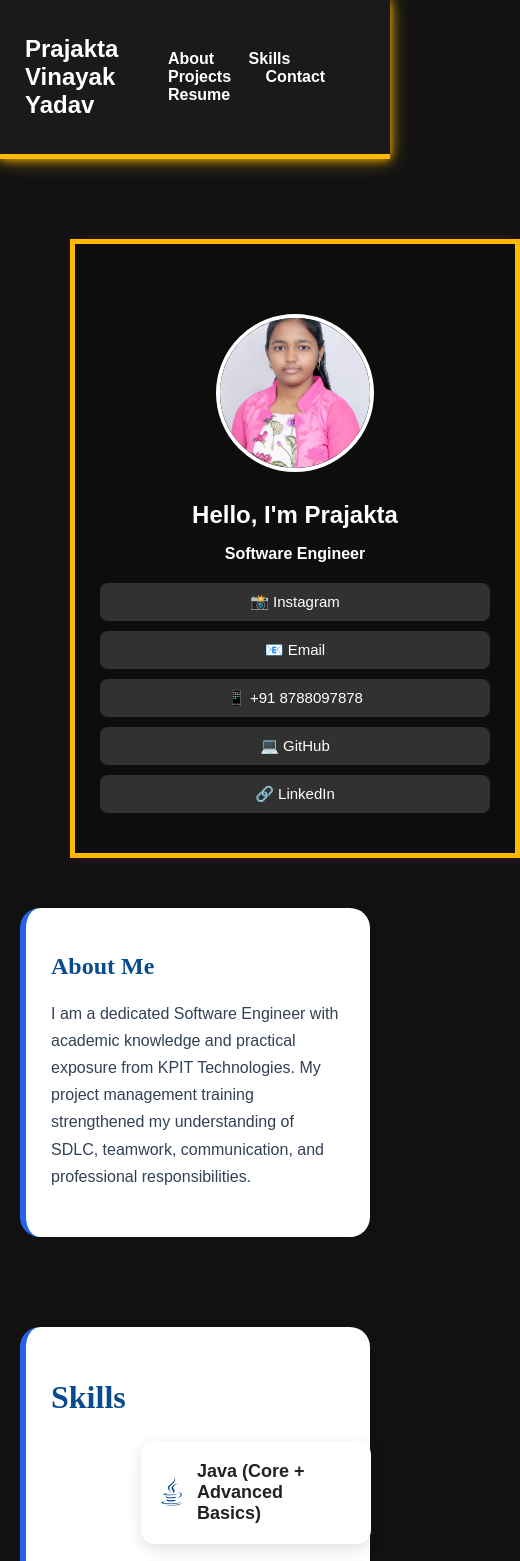
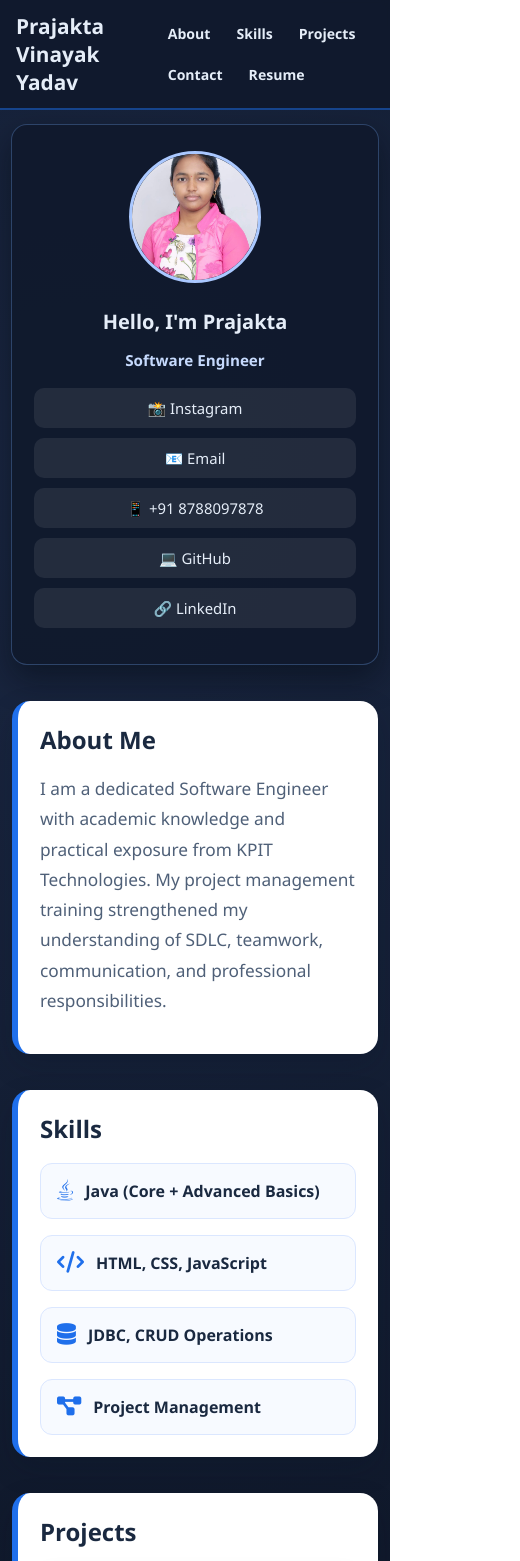
Before and after one commit to Prajakta-Yadav/Prajakta_Yadav_Portfolio, a plain HTML site: page index.html in a window 390 px wide. Shown: the top 1561 px of the page, 520 px wide, since content can reach past the window. Drawn offline with Linux system fonts and the light colour scheme.

Commit message:
Update portfolio.css

```diff
--- a/CSS/portfolio.css
+++ b/CSS/portfolio.css
@@ -1,559 +1,425 @@
-/* General Styles */
+/* Theme and base layout */
+:root {
+    --bg: #0b1220;
+    --surface-dark: #101a2d;
+    --surface-light: #ffffff;
+    --text-light: #e5edf8;
+    --text-dark: #1a2940;
+    --text-muted: #4f6078;
+    --primary: #1f6feb;
+    --primary-strong: #1559be;
+    --border-soft: #dbe7ff;
+    --shadow: 0 12px 30px rgba(7, 18, 39, 0.16);
+    --sidebar-width: 320px;
+}
+
+* {
+    box-sizing: border-box;
+}
+
 body {
     margin: 0;
-      font-family: Arial, sans-serif;
-      background: #121212;
-      color: #222;
+    font-family: "Segoe UI", Tahoma, Geneva, Verdana, sans-serif;
+    background: radial-gradient(circle at 20% 10%, #1a2742 0%, var(--bg) 40%, #060b14 100%);
+    color: var(--text-dark);
 }
 
-    /* Header */
 header {
-      background: #1A1A1A;
-      color: white;
-      padding: 15px 25px;
+    background: rgba(16, 26, 45, 0.95);
+    color: var(--text-light);
+    padding: 14px 28px;
     display: flex;
     justify-content: space-between;
     align-items: center;
     position: sticky;
     top: 0;
     z-index: 1000;
-       border-bottom: 5px solid #FFB800;
-        box-shadow: 0 0 10px #FFB800,
-                0 0 20px #FFB80077;
-    }
-    nav a {
-      color: white;
-      margin: 0 15px;
-      text-decoration: none;
-      font-weight: bold;
+    border-bottom: 2px solid rgba(31, 111, 235, 0.5);
+    backdrop-filter: blur(4px);
 }
 
-    /* Hero Section */
-   /* FIXED LEFT SIDEBAR */
-
-   aside{
-        background: #0D0D0D;
-        border-radius: 12px;
-        padding: 20px;
-        border: 5px solid #FFB800;
-        box-shadow: 0 0 10px #FFB800,
-                0 0 20px #FFB80077;
-        margin-top: 80px;
-        margin-left: 50px;
-
-
-   }
-.profile-sidebar {
-    width: 280px;
-    height: 70vh;
-    background: #0D0D0D;
-    color: white;
-    position: fixed;
-    top: 70px; /* below header */
-    left: 20px;
-    padding: 30px 25px;
-    text-align: center;
-    padding-top: 70px;
-    box-shadow: 3px 0 10px rgba(230, 40, 40, 0.2);
-    border-radius: 15px 15px 15px 15px;
-
-
+header h2 {
+    margin: 0;
+    font-size: 1.3rem;
 }
 
-/* Sidebar Image */
-.profile-sidebar img {
-    width: 150px;
-    height: 150px;
-    border-radius: 50%;
-    border: 4px solid white;
-    object-fit: cover;
-    margin-bottom: 15px;
+nav {
+    display: flex;
+    flex-wrap: wrap;
+    gap: 8px;
 }
 
-/* Sidebar Text */
-.profile-sidebar h2 {
-    margin: 10px 0;
-    font-size: 24px;
+nav a {
+    color: var(--text-light);
+    padding: 8px 12px;
+    text-decoration: none;
+    font-weight: 600;
+    border-radius: 8px;
+    transition: background-color 0.2s ease;
 }
 
-.profile-sidebar #role-text {
-    font-size: 16px;
-    margin-bottom: 20px;
-    font-weight: bold;
+nav a:hover {
+    background: rgba(255, 255, 255, 0.12);
 }
 
-/* Sidebar Icon Links */
+.profile-sidebar {
+    width: var(--sidebar-width);
+    height: calc(100vh - 98px);
+    background: rgba(16, 26, 45, 0.95);
+    color: var(--text-light);
+    position: fixed;
+    top: 82px;
+    left: 18px;
+    padding: 26px 22px;
+    text-align: center;
+    border-radius: 16px;
+    border: 1px solid rgba(101, 146, 217, 0.35);
+    box-shadow: 0 14px 32px rgba(2, 6, 14, 0.45);
+    overflow-y: auto;
+}
+
+.profile-sidebar img {
+    width: 132px;
+    height: 132px;
+    border-radius: 50%;
+    border: 3px solid #aac8ff;
+    object-fit: cover;
+    margin-bottom: 12px;
+}
+
+.profile-sidebar h2 {
+    margin: 8px 0;
+    font-size: 1.25rem;
+}
+
+.profile-sidebar #role-text,
+.profile-sidebar .role-text {
+    font-size: 0.95rem;
+    margin-bottom: 18px;
+    font-weight: 600;
+    color: #c6dafd;
+}
+
 .contact-icons {
-    margin-top: 20px;
+    margin-top: 14px;
 }
 
 .icon-card {
     display: block;
-    background: rgba(255, 255, 255, 0.15);
+    background: rgba(255, 255, 255, 0.08);
     padding: 10px 12px;
-    border-radius: 8px;
+    border-radius: 10px;
     margin-bottom: 10px;
-    font-size: 15px;
-    color: white;
+    font-size: 0.93rem;
+    color: var(--text-light);
     text-decoration: none;
-    transition: 0.3s ease;
+    transition: transform 0.2s ease, background-color 0.2s ease;
 }
 
 .icon-card:hover {
-    background: white;
-    color: #094c8e;
+    background: rgba(31, 111, 235, 0.4);
+    transform: translateY(-2px);
 }
 
-/* SHIFT ALL MAIN CONTENT TO THE RIGHT */
-main, #about, .project-grid, .contact-section, footer {
-    margin-left: 300px; /* space for sidebar */
+#about,
+#skills,
+#projects,
+.contact-section,
+footer {
+    margin-left: calc(var(--sidebar-width) + 36px);
+    margin-right: 18px;
 }
 
-/* MOBILE VIEW */
-@media (max-width: 768px) {
-    .profile-sidebar {
-        position: relative;
-        width: 100%;
-        height: auto;
-        top: 0;
-        border-radius: 0;
+#about,
+#skills,
+#projects,
+.contact-section {
+    padding: 36px 0 0;
 }
 
-    main, #about, .project-grid, .contact-section, footer {
-        margin-left: 0;
-    }
+.about-card,
+.skill-card,
+.container,
+.contact-container {
+    background: var(--surface-light);
+    border-radius: 18px;
+    border-left: 6px solid var(--primary);
+    box-shadow: var(--shadow);
+    padding: 34px;
 }
 
-
-   /* ABOUT CARD DESIGN */
-#about {
-    padding: 50px 20px;
+.about-card h2,
+.skill-card h2,
+.container h2,
+.contact-container h2 {
+    margin: 0 0 18px;
+    font-size: 2rem;
+    color: var(--text-dark);
 }
 
-.about-card {
-    background: #ffffff;
-    padding: 50px;
-    border-radius: 20px;
-    box-shadow: 0 5px 25px rgba(0,0,0,0.1);
-    max-width: 1500px;
-    margin: auto;
-    border-left: 6px solid #2563eb;
-    transition: 0.3s ease;
-}
-
-.about-card:hover {
-    transform: translateY(-5px);
-    box-shadow: 0 8px 30px rgba(0,0,0,0.15);
-}
-
-.about-card h2 {
-    font-size: 35px;
-    font-family: 'Times New Roman', Times, serif;
-    margin-bottom: 20px;
-    color: #094c8e;
-    font-weight: bold;
-}
-
-/* Paragraph Style */
 .about-slide {
-    font-size: 28px;
-    line-height: 1.7;
-    margin-bottom: 22px;
-    color: #334155;
+    font-size: 1.08rem;
+    line-height: 1.75;
+    margin-bottom: 16px;
+    color: var(--text-muted);
     display: none;
     font-weight: 500;
 }
 
-/* Animation */
 .about-slide.fade-in {
     display: block;
-    animation: fadeIn 0.6s ease-in-out;
+    animation: fadeIn 0.55s ease-in-out;
 }
 
 @keyframes fadeIn {
-    from { opacity: 0; transform: translateY(10px); }
-    to   { opacity: 1; transform: translateY(0); }
+    from {
+        opacity: 0;
+        transform: translateY(8px);
     }
-
-/* RESPONSIVE */
-@media (max-width: 768px) {
-    .about-card {
-        padding: 25px;
-    }
-    .about-card h2 {
-        font-size: 24px;
-    }
-    .about-slide {
-        font-size: 16px;
+    to {
+        opacity: 1;
+        transform: translateY(0);
     }
 }
 
-    /* Skills */
-
-    /* ============================
-   SKILLS SECTION – CARD DESIGN
-============================ */
-#skills {
-    margin-left: 300px; /* Space for left sidebar */
-    padding: 40px 20px;
-}
-
-#skills h2 {
-
-    font-size: 32px;
-    margin-bottom: 25px;
-    color: #094c8e;
-}
-
-/* Skills Grid */
 .skills-grid {
     display: grid;
     grid-template-columns: repeat(auto-fit, minmax(230px, 1fr));
-    gap: 20px;
-     margin-left: 90px;
-    margin-right: 100px;
-
+    gap: 16px;
 }
 
-/* Skill Card */
 .skill-item {
-    background: white;
-    padding: 20px;
-    border-radius: 14px;
-    box-shadow: 0 5px 15px rgba(0,0,0,0.12);
+    background: #f7faff;
+    border: 1px solid var(--border-soft);
+    padding: 16px;
+    border-radius: 12px;
     display: flex;
     align-items: center;
-    gap: 15px;
-    font-size: 18px;
+    gap: 12px;
+    font-size: 1rem;
     font-weight: 600;
-    transition: 0.3s ease;
+    color: var(--text-dark);
+    transition: transform 0.2s ease, box-shadow 0.2s ease;
 }
 
 .skill-item i {
-    font-size: 28px;
-    color: #094c8e;
+    font-size: 1.35rem;
+    color: var(--primary);
 }
 
 .skill-item:hover {
-    transform: translateY(-6px);
-    box-shadow: 0 12px 25px rgba(0,0,0,0.18);
+    transform: translateY(-3px);
+    box-shadow: 0 8px 18px rgba(31, 111, 235, 0.18);
 }
 
-
-.skill-card {
-    background: #ffffff;
-    padding: 50px;
-    border-radius: 20px;
-    box-shadow: 0 5px 25px rgba(0,0,0,0.1);
-    max-width: 1500px;
-    margin: auto;
-    border-left: 6px solid #2563eb;
-    transition: 0.3s ease;
-}
-
-.skill-card:hover {
-    transform: translateY(-5px);
-    box-shadow: 0 8px 30px rgba(0,0,0,0.15);
-}
-
-.skill-card h2 {
-    font-size: 35px;
-    font-family: 'Times New Roman', Times, serif;
-    margin-bottom: 20px;
-    color: #094c8e;
-    font-weight: bold;
-}
-
-/* RESPONSIVE */
-@media (max-width: 768px) {
-    .skill-card {
-        padding: 25px;
-    }
-    .skill-card h2 {
-        font-size: 24px;
-    }
-}
-
-
-/* ============================
-   PROJECT SECTION – CARD GRID
-============================ */
-#projects {
-    margin-left: 300px;
-    padding: 40px 20px;
-}
-
-
-/* Grid Layout */
 .project-grid {
     display: grid;
     grid-template-columns: repeat(auto-fit, minmax(260px, 1fr));
-    gap: 25px;
+    gap: 20px;
 }
 
-/* Project Card */
 .project-card {
-    background: #ffffff;
-    border-radius: 16px;
+    background: var(--surface-light);
+    border-radius: 14px;
     overflow: hidden;
-    box-shadow: 0 5px 15px rgba(0,0,0,0.12);
-    transition: 0.3s ease-in-out;
-    border: 2px solid transparent;
+    box-shadow: 0 7px 18px rgba(9, 19, 37, 0.12);
+    border: 1px solid #e2ecff;
+    transition: transform 0.22s ease, box-shadow 0.22s ease;
 }
 
 .project-card:hover {
-    transform: translateY(-8px);
-    box-shadow: 0 12px 30px rgba(0,0,0,0.20);
-    border-color: #094c8e;
+    transform: translateY(-5px);
+    box-shadow: 0 14px 26px rgba(16, 36, 69, 0.2);
 }
 
-/* Project Image */
 .project-card img {
     width: 100%;
-    height: 190px;
+    height: 188px;
     object-fit: cover;
 }
 
-/* Content Box */
 .project-content {
-    padding: 18px;
+    padding: 16px;
 }
 
 .project-content h3 {
-    margin: 0 0 10px;
-    font-size: 20px;
-    color: #094c8e;
+    margin: 0 0 8px;
+    font-size: 1.1rem;
+    color: var(--text-dark);
 }
 
 .project-content p {
-    font-size: 15px;
-    color: #444;
-    line-height: 1.6;
-    min-height: 60px;
+    font-size: 0.94rem;
+    color: var(--text-muted);
+    line-height: 1.55;
+    min-height: 58px;
 }
 
-/* Button */
 .project-content .button {
     display: inline-block;
-    margin-top: 12px;
-    padding: 10px 14px;
-    background: #094c8e;
-    color: white;
+    margin-top: 10px;
+    padding: 9px 14px;
+    background: var(--primary);
+    color: #fff;
     border-radius: 8px;
     text-decoration: none;
-    font-weight: bold;
-    transition: 0.3s ease;
+    font-weight: 600;
+    transition: background-color 0.2s ease;
 }
 
 .project-content .button:hover {
-    background: #073d6c;
+    background: var(--primary-strong);
 }
 
-
-.container{
-    background: #ffffff;
-    padding: 50px;
-    border-radius: 20px;
-    box-shadow: 0 5px 25px rgba(0,0,0,0.1);
-    max-width: 1500px;
-    margin: auto;
-    border-left: 6px solid #2563eb;
-    transition: 0.3s ease;
-}
-
-.container:hover {
-    transform: translateY(-5px);
-    box-shadow: 0 8px 30px rgba(0,0,0,0.15);
-}
-
-.container h2 {
-    font-size: 35px;
-    font-family: 'Times New Roman', Times, serif;
-    margin-bottom: 20px;
-    color: #094c8e;
-    font-weight: bold;
-}
-
-/* RESPONSIVE */
-@media (max-width: 768px) {
-    .container {
-        padding: 25px;
-    }
-    .container h2 {
-        font-size: 24px;
-    }
-}
-
-
-
-
-/* ============================
-   RESPONSIVE FIXES
-============================ */
-@media (max-width: 768px) {
-    #skills, #projects {
-        margin-left: 0;
-    }
-}
-
- /* CONTACT SECTION */
 .contact-section {
-    padding: 40px;
     text-align: center;
 }
 
-.contact-section h2 {
-    font-size: 32px;
-    margin-bottom: 20px;
+.contact-card {
+    max-width: 650px;
+    margin: 0 auto;
+    background: #f8fbff;
+    border-radius: 16px;
+    border: 1px solid #dde9ff;
+    padding: 24px;
 }
 
-/* Contact Card */
-.contact-card {
-    max-width: 600px;
-    margin: auto;
-    background: white;
-    border-radius: 18px;
-    padding: 30px 25px;
-    box-shadow: 0 8px 25px rgba(0,0,0,0.15);
-    transition: transform 0.3s ease, box-shadow 0.3s ease;
-}
-
-.contact-card:hover {
-    transform: translateY(-5px);
-    box-shadow: 0 12px 30px rgba(0,0,0,0.20);
-}
-
-/* Form Controls */
 .form-group {
     text-align: left;
-    margin-bottom: 18px;
-    margin-right: 50px;
-    margin-left: 20px;
+    margin-bottom: 14px;
 }
 
 .form-group label {
-    font-weight: bold;
-    font-size: 15px;
+    font-weight: 600;
+    font-size: 0.92rem;
     display: block;
     margin-bottom: 6px;
+    color: var(--text-dark);
 }
 
 .form-group input,
 .form-group textarea {
     width: 100%;
-    padding: 10px;
-
-    border-radius: 10px;
-    border: 1px solid #ccc;
-    font-size: 15px;
-    transition: 0.3s ease;
-    background: #f9f9f9;
-
+    padding: 10px 12px;
+    border-radius: 9px;
+    border: 1px solid #cddcf8;
+    font-size: 0.95rem;
+    background: #fff;
+    transition: border-color 0.2s ease, box-shadow 0.2s ease;
 }
 
 .form-group input:focus,
 .form-group textarea:focus {
-    border-color: #007bff;
-    background: #ffffff;
-    box-shadow: 0 0 5px rgba(0,123,255,0.3);
+    border-color: var(--primary);
+    box-shadow: 0 0 0 3px rgba(31, 111, 235, 0.14);
     outline: none;
 }
 
-/* Buttons */
 .button-group {
-    margin-top: 20px;
+    margin-top: 18px;
     display: flex;
     justify-content: center;
-    gap: 15px;
+    gap: 12px;
 }
 
 .btn {
-    padding: 12px 25px;
+    padding: 11px 22px;
     border-radius: 8px;
     border: none;
     cursor: pointer;
-    font-size: 16px;
-    font-weight: bold;
-    transition: 0.3s ease;
+    font-size: 0.95rem;
+    font-weight: 700;
 }
 
 .submit-btn {
-    background: #007bff;
-    color: white;
+    background: var(--primary);
+    color: #fff;
 }
 
 .submit-btn:hover {
-    background: #0056c7;
+    background: var(--primary-strong);
 }
 
 .reset-btn {
-    background: #f1f1f1;
-    color: #333;
+    background: #e9f0fe;
+    color: var(--text-dark);
 }
 
 .reset-btn:hover {
-    background: #dcdcdc;
+    background: #dbe8ff;
 }
 
-
-.contact-container {
-    background: #ffffff;
-    padding: 50px;
-    border-radius: 20px;
-    box-shadow: 0 5px 25px rgba(0,0,0,0.1);
-    max-width: 1500px;
-    margin: auto;
-    border-left: 6px solid #2563eb;
-    transition: 0.3s ease;
+footer {
+    text-align: center;
+    padding: 18px;
+    background: rgba(16, 26, 45, 0.95);
+    color: var(--text-light);
+    margin-top: 36px;
+    border-top: 2px solid rgba(31, 111, 235, 0.5);
 }
 
-.contact-container:hover {
-    transform: translateY(-5px);
-    box-shadow: 0 8px 30px rgba(0,0,0,0.15);
+@media (max-width: 1024px) {
+    header {
+        padding: 12px 16px;
     }
 
-.contact-container h2 {
-    font-size: 35px;
-    font-family: 'Times New Roman', Times, serif;
-    margin-bottom: 20px;
-    color: #094c8e;
-    font-weight: bold;
+    .profile-sidebar {
+        width: 280px;
+        left: 12px;
     }
 
-/* RESPONSIVE */
-@media (max-width: 768px) {
-    .contact-container {
-        padding: 25px;
-    }
-    .contact-container h2 {
-        font-size: 24px;
+    #about,
+    #skills,
+    #projects,
+    .contact-section,
+    footer {
+        margin-left: 308px;
     }
 }
 
+@media (max-width: 768px) {
+    .profile-sidebar {
+        position: static;
+        width: calc(100% - 22px);
+        height: auto;
+        margin: 14px auto 0;
+    }
 
+    #about,
+    #skills,
+    #projects,
+    .contact-section,
+    footer {
+        margin-left: 12px;
+        margin-right: 12px;
+    }
 
-/* RESPONSIVE */
-@media (max-width: 600px) {
-    .contact-card {
-        padding: 20px;
+    .about-card,
+    .skill-card,
+    .container,
+    .contact-container {
+        padding: 22px;
+    }
+
+    .about-card h2,
+    .skill-card h2,
+    .container h2,
+    .contact-container h2 {
+        font-size: 1.5rem;
+    }
+}
+
+@media (max-width: 520px) {
+    nav a {
+        padding: 7px 9px;
+        font-size: 0.88rem;
+    }
+
+    .button-group {
+        flex-direction: column;
     }
 
     .btn {
-        width: 45%;
+        width: 100%;
     }
 }
-
-
-
-    /* Footer */
-    footer {
-      text-align: center;
-      padding: 20px;
-      background: #1A1A1A;
-      color: white;
-      margin-top: 40px;
-      margin-left: 0;
-       border-top: 5px solid #FFB800;
-        box-shadow: 0 0 10px #FFB800,
-                0 0 20px #FFB80077;
-    }
```
Lines whose indentation alone changed are shown as unchanged.
